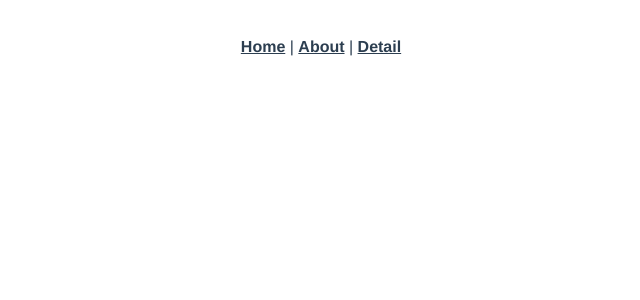
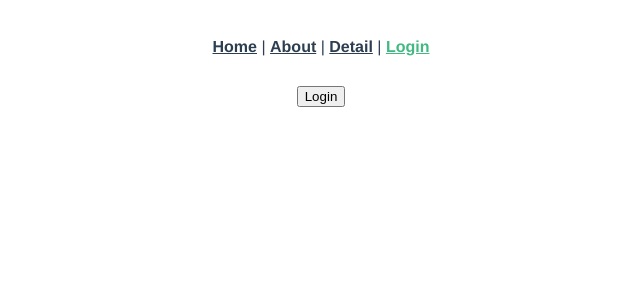
Before and after one commit to wasanx25/authample, a Vue app: page /login in a window 1280 px wide. Shown: the top 300 px of the page, without its empty margins (319-959 px from the left). Built offline with nearby package versions, Linux system fonts and the light colour scheme.

Commit message:
Add Login page

```diff
--- a/src/App.vue
+++ b/src/App.vue
@@ -3,7 +3,8 @@
     <div id="nav">
       <router-link to="/">Home</router-link> |
       <router-link to="/about">About</router-link> |
-      <router-link to="/detail/1">Detail</router-link>
+      <router-link to="/detail/1">Detail</router-link> |
+      <router-link to="/login">Login</router-link>
     </div>
     <router-view/>
   </div>
--- a/src/router/index.ts
+++ b/src/router/index.ts
@@ -3,6 +3,7 @@ import VueRouter, { RouteConfig } from 'vue-router'
 import Home from '../views/Home.vue'
 import About from '../views/About.vue'
 import Detail from '../views/Detail.vue'
+import Login from '../views/Login.vue'
 
 Vue.use(VueRouter)
 
@@ -21,6 +22,11 @@ const routes: Array<RouteConfig> = [
     path: '/detail/:id',
     name: 'Detail',
     component: Detail
+  },
+  {
+    path: '/login',
+    name: 'Login',
+    component: Login
   }
 ]
 
--- /dev/null
+++ b/src/views/Login.vue
@@ -0,0 +1,28 @@
+<template>
+  <div class="login">
+    <button v-on:click="login">Login</button>
+  </div>
+</template>
+
+<script>
+import axios from 'axios'
+
+export default {
+  name: 'Login',
+  methods: {
+    login: function () {
+      axios.get('http://localhost:8080/login')
+        .then(response => {
+          window.location.href = response.data
+        })
+        .catch(reason => {
+          console.log(reason)
+        })
+    }
+  }
+}
+</script>
+
+<style scoped>
+
+</style>
```
